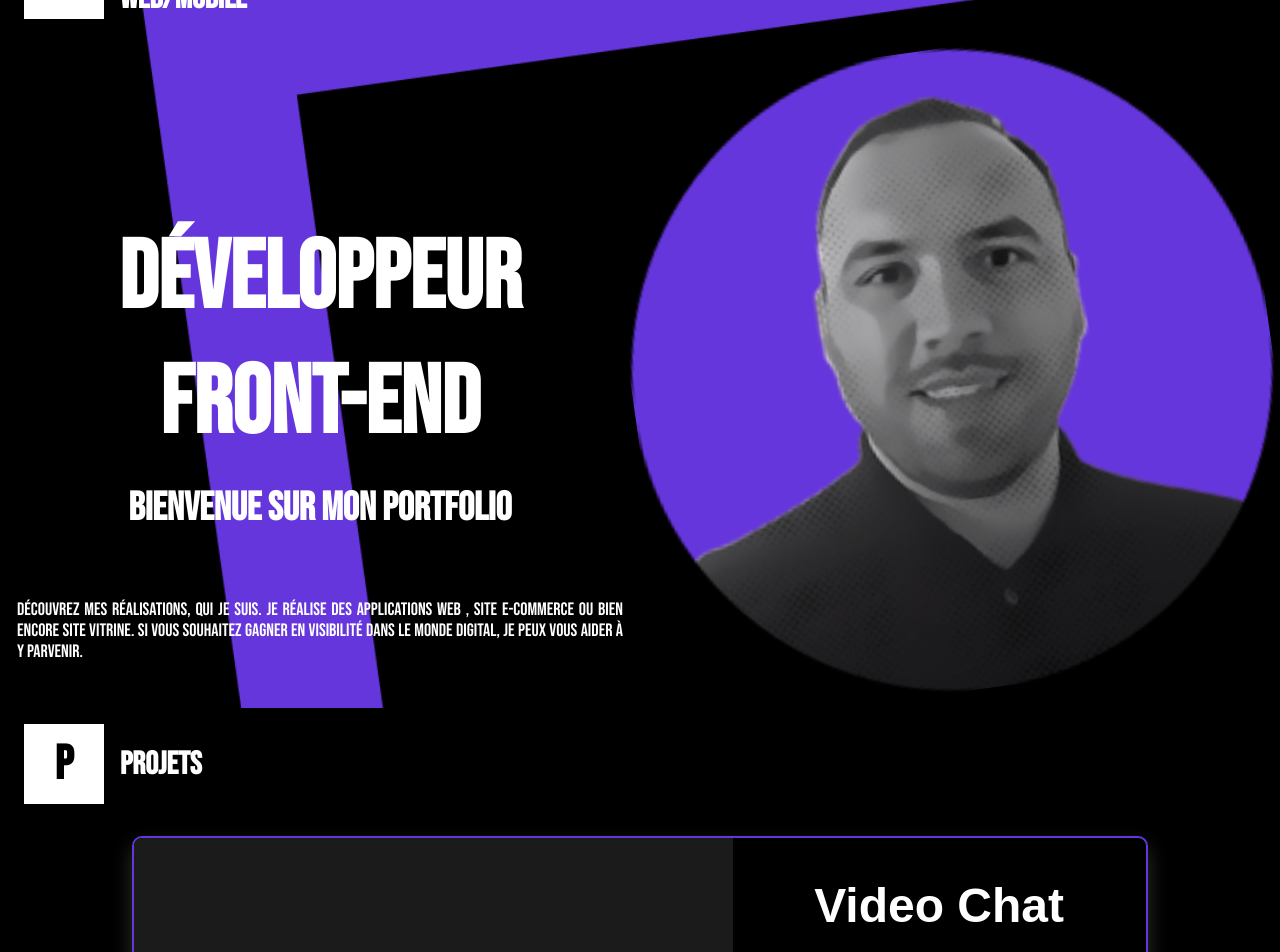
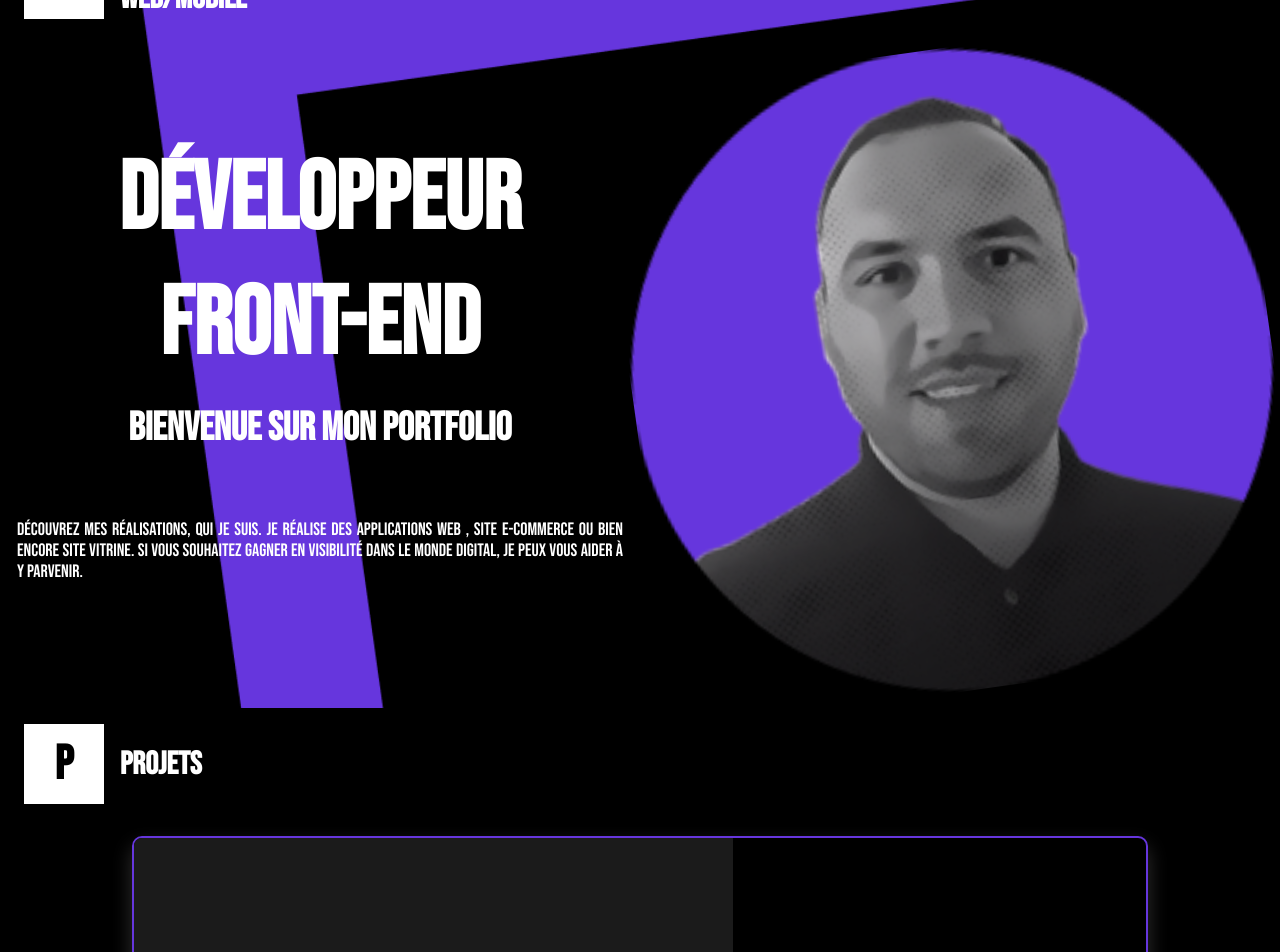
Before and after one commit to JoachimLem/portfolioJL, a React (Create React App) app: page / in a window 1280 px wide. Shown: the part 100-1052 px from the top of the page. Built offline with nearby package versions, Linux system fonts and the light colour scheme.

Commit message:
css homepage modification

```diff
--- a/src/Components/HomePage/homePage.css
+++ b/src/Components/HomePage/homePage.css
@@ -9,28 +9,19 @@
 
 /* Container section */
 .homePage-container {
-  width: 100%;
-  height: 80%;
   display: flex;
   justify-content: center;
-  align-items: center;
-  margin: 0;
+  height: 80%;
 }
 
 .container-left {
-  width: 50%;
   display: flex;
   flex-direction: column;
-  align-items: center;
-  justify-content: space-between;
- height: 50%;
-  padding: 0,5em;
-
+  justify-content: center;
 }
 
 /* Title */
 .title {
-  text-align: left;
   color: white;
 }
 
--- a/src/Components/Projets/Slider/index.js
+++ b/src/Components/Projets/Slider/index.js
@@ -116,7 +116,7 @@ export default function Slider() {
 
 
             <div className="slide-right">
-              <h1 className="slide-right title"> {obj.title} </h1>
+              <h1 className="slide-right-title"> {obj.title} </h1>
               <p className="slide-right description"> {obj.description} </p>
               <button className="slide-right discover"> Découvrir</button>
             </div>
--- a/src/Components/Projets/Slider/slider.css
+++ b/src/Components/Projets/Slider/slider.css
@@ -48,7 +48,7 @@
   font-family: 'Poppins', sans-serif;
 }
 
-.title{
+.slide-right-title{
   font-size: 3rem;
   font-weight: 900;
   text-align: center;
```
